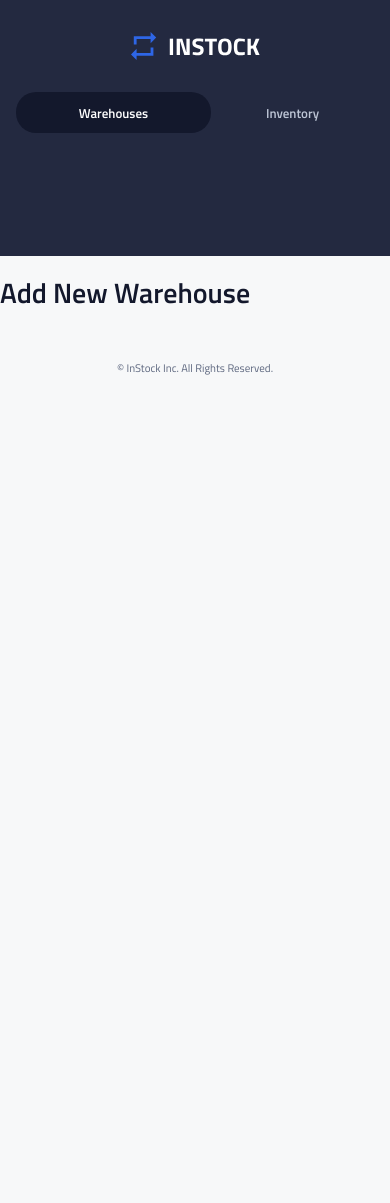
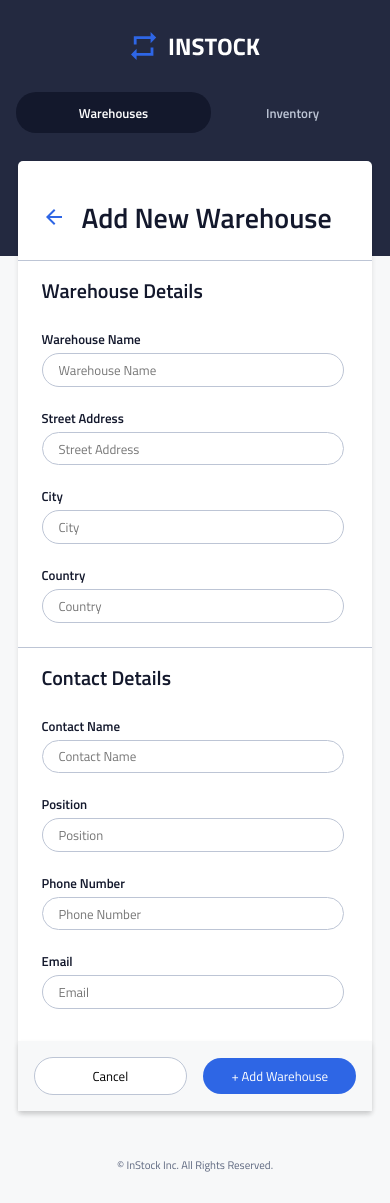
Before and after one commit to khushi4541/team-5-instock, a React (Vite) app: page /warehouses/add in a window 390 px wide. Before the commit the page ends 844 px from the top, so only its background shows below. Built offline with nearby package versions, Linux system fonts and the light colour scheme; a web font is replaced by a local one.

Commit message:
created functional form for adding warehouses and made it fully responsive

```diff
--- /dev/null
+++ b/src/components/AddWarehouseForm/AddWarehouseForm.jsx
@@ -0,0 +1,205 @@
+import { useNavigate } from "react-router-dom";
+import { useState } from "react";
+import axios from "axios";
+import "./AddWarehouseForm.scss";
+
+function AddWarehouseForm() {
+  const navigate = useNavigate();
+  const [errors, setErrors] = useState({});
+  const [formData, setFormData] = useState({
+    warehouse_name: "",
+    address: "",
+    city: "",
+    country: "",
+    contact_name: "",
+    contact_position: "",
+    contact_phone: "",
+    contact_email: "",
+  });
+
+  const handleInputChange = (e) => {
+    const { name, value } = e.target;
+    setFormData((prevData) => ({ ...prevData, [name]: value }));
+    if (errors && name !== "") {
+      setErrors({});
+    }
+  };
+
+  const validateForm = () => {
+    const newErrors = {};
+    const formFields = [
+      "warehouse_name",
+      "address",
+      "city",
+      "country",
+      "contact_name",
+      "contact_position",
+      "contact_phone",
+      "contact_email",
+    ];
+
+    // Check required fields
+    formFields.forEach((field) => {
+      const value = formData[field];
+      if (!value || !value.trim()) {
+        newErrors[field] = "This field is required.";
+      }
+    });
+
+    // Validate phone number format
+    const phoneRegex = /^\+1\s\(\d{3}\)\s\d{3}-\d{4}$/;
+    if (formData.contact_phone && !phoneRegex.test(formData.contact_phone)) {
+      newErrors.contact_phone = "Invalid phone number format.";
+    }
+
+    // Validate email format
+    const emailRegex = /^[^\s@]+@[^\s@]+\.[^\s@]+$/;
+    if (formData.contact_email && !emailRegex.test(formData.contact_email)) {
+      newErrors.contact_email = "Invalid email format.";
+    }
+
+    setErrors(newErrors);
+
+    // Return true if no errors
+    return Object.keys(newErrors).length === 0;
+  };
+
+  // Function to handle form submission
+  const handleSubmit = async (event) => {
+    event.preventDefault();
+
+    // Validate form
+    if (!validateForm()) return;
+    try {
+      await axios.post("http://localhost:3030/warehouses/", formData);
+      setErrors({}); // Clear errors
+      navigate(-1); // Go back to the previous page
+    } catch (error) {
+      console.error("Error adding warehouse:", error);
+    }
+  };
+
+  const handleBack = () => {
+    navigate(-1);
+  };
+
+  return (
+    <section className="add-warehouse">
+      <header className="add-warehouse__header">
+        <svg
+          className="add-warehouse__arrow"
+          onClick={handleBack}
+          viewBox="0 0 24 24"
+          xmlns="http://www.w3.org/2000/svg"
+        >
+          <path d="M20 11H7.83L13.42 5.41L12 4L4 12L12 20L13.41 18.59L7.83 13H20V11Z" />
+        </svg>
+        <h1 className="add-warehouse__heading">Add New Warehouse</h1>
+      </header>
+      <form action="" className="add-warehouse__form">
+        <div className="add-warehouse__form-content">
+          <article className="add-warehouse__section">
+            <h2 className="add-warehouse__title">Warehouse Details</h2>
+
+            {[
+              { label: "Warehouse Name", name: "warehouse_name" },
+              { label: "Street Address", name: "address" },
+              { label: "City", name: "city" },
+              { label: "Country", name: "country" },
+            ].map(({ label, name }) => (
+              <div className="add-warehouse__form-group" key={name}>
+                <h3 className="add-warehouse__label">{label}</h3>
+                <input
+                  type="text"
+                  className={`add-warehouse__input ${
+                    errors[name] ? "add-warehouse__input--error" : ""
+                  }`}
+                  name={name}
+                  value={formData[name]}
+                  placeholder={label}
+                  onChange={handleInputChange}
+                />
+                {errors[name] && (
+                  <div className="add-warehouse__error-message">
+                    <svg className="add-warehouse__error-icon"
+                      width="16"
+                      height="16"
+                      viewBox="0 0 24 24"
+                      fill="none"
+                      xmlns="http://www.w3.org/2000/svg"
+                    >
+                      <path
+                        d="M12 2C6.48 2 2 6.48 2 12C2 17.52 6.48 22 12 22C17.52 22 22 17.52 22 12C22 6.48 17.52 2 12 2ZM13 17H11V15H13V17ZM13 13H11V7H13V13Z"
+                        fill="#C94515"
+                      />
+                    </svg>
+                    {errors[name]}
+                  </div>
+                )}
+              </div>
+            ))}
+          </article>
+          <article className="add-warehouse__section add-warehouse__section--border">
+            <h2 className="add-warehouse__title ">Contact Details</h2>
+
+            {[
+              { label: "Contact Name", name: "contact_name" },
+              { label: "Position", name: "contact_position" },
+              { label: "Phone Number", name: "contact_phone" },
+              { label: "Email", name: "contact_email" },
+            ].map(({ label, name }) => (
+              <div className="add-warehouse__form-group" key={name}>
+                <h3 className="add-warehouse__label">{label}</h3>
+                <input
+                  type={name === "contact_email" ? "email" : "text"}
+                  className={`add-warehouse__input ${
+                    errors[name] ? "add-warehouse__input--error" : ""
+                  }`}
+                  name={name}
+                  placeholder={label}
+                  value={formData[name]}
+                  onChange={handleInputChange}
+                />
+                {errors[name] && (
+                  <div className="add-warehouse__error-message">
+                    <svg className="add-warehouse__error-icon"
+                      width="16"
+                      height="16"
+                      viewBox="0 0 24 24"
+                      fill="none"
+                      xmlns="http://www.w3.org/2000/svg"
+                    >
+                      <path
+                        d="M12 2C6.48 2 2 6.48 2 12C2 17.52 6.48 22 12 22C17.52 22 22 17.52 22 12C22 6.48 17.52 2 12 2ZM13 17H11V15H13V17ZM13 13H11V7H13V13Z"
+                        fill="#C94515"
+                      />
+                    </svg>
+                    {errors[name]}
+                  </div>
+                )}
+              </div>
+            ))}
+          </article>
+        </div>
+        <div className="add-warehouse__actions">
+          <button
+            type="button"
+            className="add-warehouse__cancel"
+            onClick={handleBack}
+          >
+            Cancel
+          </button>
+          <button
+            type="button"
+            className="add-warehouse__add"
+            onClick={handleSubmit}
+          >
+            + Add Warehouse
+          </button>
+        </div>
+      </form>
+    </section>
+  );
+}
+
+export default AddWarehouseForm;
--- /dev/null
+++ b/src/components/AddWarehouseForm/AddWarehouseForm.scss
@@ -0,0 +1,158 @@
+@use "../../styles/mixins" as *;
+@use "../../styles/variables" as *;
+@use "../../styles/typography" as *;
+
+.add-warehouse {
+  padding-top: 1rem;
+  width: 91%;
+  margin: 5rem auto 1rem auto;
+  box-shadow: 0px 3px 5px rgba(0, 0, 0, 0.1);
+  border-radius: 5px;
+  background-color: white;
+  position: relative;
+  bottom: 10.938rem;
+  margin-bottom: -10.938rem;
+
+  @include tablet {
+    width: 92%;
+    bottom: 11.25rem;
+    margin-bottom: 4rem;
+    padding-top: 0;
+  }
+
+  @include desktop {
+    width: 80%;
+    margin-bottom: -4rem;
+  }
+
+  &__header {
+    padding: 0 1.5rem;
+    display: flex;
+    align-items: center;
+    gap: 1rem;
+
+    @include tablet {
+        border-bottom: 1px solid $border-color;
+        padding: 1.55rem 2.5rem 0.25rem 2.5rem;
+    }
+  }
+
+  &__arrow {
+    fill: $interactive-elements;
+    width: 1.5rem;
+    margin-bottom: 0.25rem;
+  }
+
+  &__heading {
+    margin-bottom: 1.5rem;
+
+    @include tablet {
+        margin-bottom: 1.10rem;
+        margin-top: 0.75rem;
+
+    }
+  }
+
+  &__form-content {
+    @include flex-column;
+
+    @include tablet {
+        flex-direction: row;
+
+    }
+  }
+
+  &__section {
+    padding: 1rem 1.5rem;
+    border-top: 1px solid $border-color;
+
+    @include tablet {
+        width: 50%;
+        border: none;
+        padding: 0 2.5rem;
+        margin-top: 2rem;
+    }
+
+    &--border {
+        @include tablet {
+            border-left: 1px solid $border-color;
+        }
+    }
+  }
+
+  &__title {
+    margin-top: 0;
+    margin-bottom: 1.5rem;
+  }
+
+  &__label {
+    margin-bottom: 0.25rem;
+  }
+
+  &__input {
+    @include input-box;
+    width: 100%;
+    margin-bottom: 0.5rem;
+
+    &--error {
+        border: 1px solid $out-of-stock-label;
+    }
+  }
+
+  &__error-message {
+    font-family: "Titillium Web", sans-serif;
+    color: $out-of-stock-label;
+    font-size: .6875rem;
+    margin: 0;
+    display: flex;
+    align-items: center;
+
+    @include tablet {
+        font-size: .75rem;
+    }
+  }
+
+  &__error-icon {
+    margin-right: 0.25rem;
+  }
+
+  &__form-group {
+    padding-right: 1.5rem;
+  }
+
+  &__actions {
+    display: flex;
+    justify-content: space-between;
+    align-items: center;
+    gap: 1rem;
+    padding: 1rem;
+    background-color: $page-background;
+    box-shadow: 0px 3px 5px rgba(0, 0, 0, 0.1);
+    margin-top: 0.5rem;
+
+    @include tablet {
+      justify-content: flex-end;
+      align-items: center;
+      margin-top: 1.5rem;
+    }
+  }
+
+  &__cancel {
+    width: 50%;
+    @include secondary-button;
+
+    @include tablet {
+        width: auto;
+        margin-right: 1rem;
+    }
+  }
+
+  &__add {
+    width: 50%;
+    @include primary-button;
+
+    @include tablet {
+      width: auto;
+    }
+  }
+}
--- a/src/components/EditWarehouse/EditWarehouse.jsx
+++ b/src/components/EditWarehouse/EditWarehouse.jsx
@@ -42,6 +42,9 @@ export default function EditWarehouse() {
 	const handleInputChange = (e) => {
 		const { name, value } = e.target;
 		setFormData((prevData) => ({ ...prevData, [name]: value }));
+		if (errors && name !== "") {
+			setErrors({});
+		}
 	};
 
 	const validateForm = () => {
--- a/src/components/EditWarehouse/EditWarehouse.scss
+++ b/src/components/EditWarehouse/EditWarehouse.scss
@@ -177,6 +177,7 @@
     margin: 0;
     display: flex;
     align-items: center;
+    gap: 0.25rem;
 
     @include tablet {
         font-size: .75rem;
--- a/src/components/Footer/Footer.scss
+++ b/src/components/Footer/Footer.scss
@@ -6,6 +6,7 @@
   display: flex;
   justify-content: center;
   padding: 1rem;
+  margin-top: 1rem;
 
   &__text {
     color: $header-color;
--- a/src/components/WarehousesList/WarehousesList.jsx
+++ b/src/components/WarehousesList/WarehousesList.jsx
@@ -1,5 +1,6 @@
 import "./WarehousesList.scss";
 import WarehousesListItem from "../WarehousesListItem/WarehousesListItem";
+import { Link } from "react-router-dom";
 
 function WarehousesList({ handleDeleteClick, warehousesData }) {
   return (
@@ -26,7 +27,9 @@ function WarehousesList({ handleDeleteClick, warehousesData }) {
               />
             </svg>
           </div>
+          <Link to="/warehouses/add" className="warehouses__add-link">
           <button className="warehouses__button">+ Add New Warehouse</button>
+          </Link>
         </div>
       </div>
       <div className="warehouses__headings">
--- a/src/components/WarehousesListItem/WarehousesListItem.jsx
+++ b/src/components/WarehousesListItem/WarehousesListItem.jsx
@@ -27,7 +27,6 @@ function WarehousesListItem({ warehouse, handleDeleteClick }) {
           <p className="item__info">{`${warehouse.address}, ${warehouse.city}, ${warehouse.country}`}</p>
         </div>
         <div className="item__contact">
-          <h4 className="item__label">CONTACT NAME</h4>
           <p className="item__info">{warehouse.contact_name}</p>
           <h4 className="item__label">CONTACT INFORMATION</h4>
           <div className="item__contact-info">
@@ -55,7 +54,7 @@ function WarehousesListItem({ warehouse, handleDeleteClick }) {
             fill="#C94515"
           />
         </svg>
-        <Link to={`/warehouses/${warehouse.id}/edit`}>
+
         <svg
           className="item__icon"
           width="24"
@@ -69,7 +68,6 @@ function WarehousesListItem({ warehouse, handleDeleteClick }) {
             fill="#2E66E6"
           />
         </svg>
-        </Link>
       </div>
     </article>
   );
--- a/src/pages/WarehousesAddPage/WarehousesAddPage.jsx
+++ b/src/pages/WarehousesAddPage/WarehousesAddPage.jsx
@@ -1,7 +1,9 @@
+import AddWarehouseForm from "../../components/AddWarehouseForm/AddWarehouseForm";
+
 export default function WarehousesAddPage() {
     return (
         <>
-        <h1>Add New Warehouse</h1>
+        <AddWarehouseForm/>
         </>
     )
 }
```
Also changed, not shown: src/components/WarehousesList/WarehousesList.scss (+10 -5 lines).
